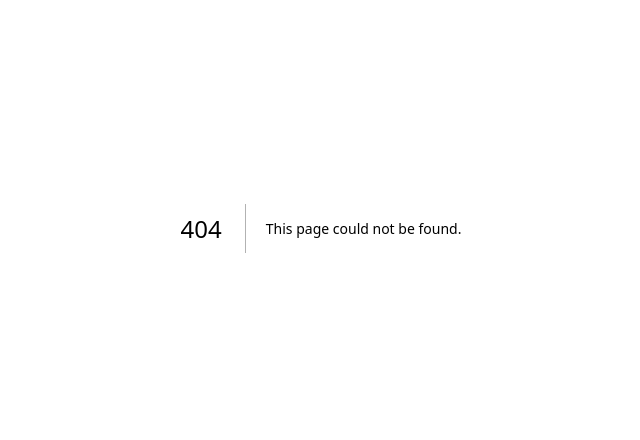
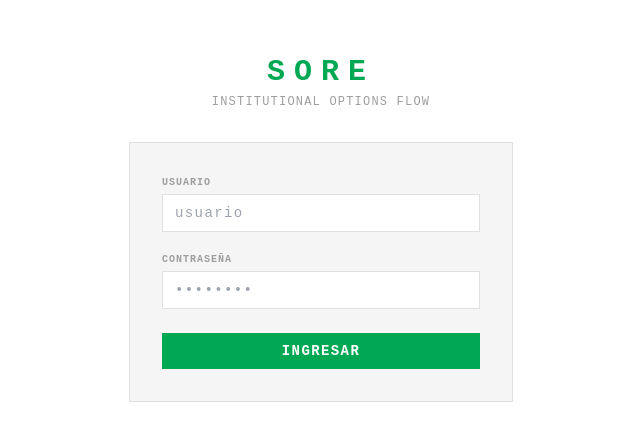
Before and after one commit to damo1606/sore, a Next.js app: page /login in a window 1280 px wide. Before the commit this address had no page. Shown: the part 172-612 px from the top of the page, without its empty margins (319-959 px from the left). Built offline with nearby package versions, Linux system fonts and the light colour scheme.

Commit message:
add login authentication with session cookie

```diff
--- /dev/null
+++ b/src/app/api/auth/login/route.ts
@@ -0,0 +1,26 @@
+import { NextRequest, NextResponse } from "next/server";
+
+const SESSION_COOKIE = "sore_session";
+const SESSION_TOKEN = process.env.SESSION_SECRET ?? "sore_secret_token";
+
+export async function POST(request: NextRequest) {
+  const { username, password } = await request.json();
+
+  const validUser = process.env.AUTH_USERNAME ?? "admin";
+  const validPass = process.env.AUTH_PASSWORD ?? "sore2024";
+
+  if (username !== validUser || password !== validPass) {
+    return NextResponse.json({ error: "Credenciales incorrectas" }, { status: 401 });
+  }
+
+  const response = NextResponse.json({ ok: true });
+  response.cookies.set(SESSION_COOKIE, SESSION_TOKEN, {
+    httpOnly: true,
+    secure: process.env.NODE_ENV === "production",
+    sameSite: "lax",
+    path: "/",
+    maxAge: 60 * 60 * 24 * 7, // 7 días
+  });
+
+  return response;
+}
--- /dev/null
+++ b/src/app/api/auth/logout/route.ts
@@ -0,0 +1,11 @@
+import { NextResponse } from "next/server";
+
+export async function POST() {
+  const response = NextResponse.json({ ok: true });
+  response.cookies.set("sore_session", "", {
+    httpOnly: true,
+    path: "/",
+    maxAge: 0,
+  });
+  return response;
+}
--- /dev/null
+++ b/src/app/login/page.tsx
@@ -0,0 +1,84 @@
+"use client";
+
+import { useState } from "react";
+import { useRouter } from "next/navigation";
+
+export default function LoginPage() {
+  const router = useRouter();
+  const [username, setUsername] = useState("");
+  const [password, setPassword] = useState("");
+  const [error, setError] = useState("");
+  const [loading, setLoading] = useState(false);
+
+  async function handleSubmit(e: React.FormEvent) {
+    e.preventDefault();
+    setLoading(true);
+    setError("");
+
+    const res = await fetch("/api/auth/login", {
+      method: "POST",
+      headers: { "Content-Type": "application/json" },
+      body: JSON.stringify({ username, password }),
+    });
+
+    if (res.ok) {
+      router.push("/");
+      router.refresh();
+    } else {
+      const json = await res.json();
+      setError(json.error ?? "Error al iniciar sesión");
+      setLoading(false);
+    }
+  }
+
+  return (
+    <div className="min-h-screen bg-bg flex items-center justify-center px-4">
+      <div className="w-full max-w-sm">
+        <div className="text-center mb-8">
+          <div className="text-accent font-bold text-3xl tracking-[0.3em] mb-1">SORE</div>
+          <div className="text-muted text-xs tracking-widest">INSTITUTIONAL OPTIONS FLOW</div>
+        </div>
+
+        <form onSubmit={handleSubmit} className="border border-border bg-surface p-8 flex flex-col gap-5">
+          <div className="flex flex-col gap-1">
+            <label className="text-[10px] text-muted tracking-widest font-bold">USUARIO</label>
+            <input
+              type="text"
+              value={username}
+              onChange={(e) => setUsername(e.target.value)}
+              className="bg-bg border border-border text-gray-900 px-3 py-2 text-sm tracking-widest focus:outline-none focus:border-accent transition-colors"
+              placeholder="usuario"
+              autoComplete="username"
+              required
+            />
+          </div>
+
+          <div className="flex flex-col gap-1">
+            <label className="text-[10px] text-muted tracking-widest font-bold">CONTRASEÑA</label>
+            <input
+              type="password"
+              value={password}
+              onChange={(e) => setPassword(e.target.value)}
+              className="bg-bg border border-border text-gray-900 px-3 py-2 text-sm tracking-widest focus:outline-none focus:border-accent transition-colors"
+              placeholder="••••••••"
+              autoComplete="current-password"
+              required
+            />
+          </div>
+
+          {error && (
+            <div className="text-red-500 text-xs tracking-widest text-center">{error}</div>
+          )}
+
+          <button
+            type="submit"
+            disabled={loading}
+            className="bg-accent text-white py-2 text-sm font-bold tracking-widest hover:opacity-80 disabled:opacity-40 transition-opacity mt-1"
+          >
+            {loading ? "..." : "INGRESAR"}
+          </button>
+        </form>
+      </div>
+    </div>
+  );
+}
--- /dev/null
+++ b/src/middleware.ts
@@ -0,0 +1,26 @@
+import { NextRequest, NextResponse } from "next/server";
+
+const SESSION_COOKIE = "sore_session";
+const SESSION_TOKEN = process.env.SESSION_SECRET ?? "sore_secret_token";
+
+export function middleware(request: NextRequest) {
+  const { pathname } = request.nextUrl;
+
+  // Permitir rutas de auth sin protección
+  if (pathname.startsWith("/login") || pathname.startsWith("/api/auth")) {
+    return NextResponse.next();
+  }
+
+  const session = request.cookies.get(SESSION_COOKIE)?.value;
+
+  if (session !== SESSION_TOKEN) {
+    const loginUrl = new URL("/login", request.url);
+    return NextResponse.redirect(loginUrl);
+  }
+
+  return NextResponse.next();
+}
+
+export const config = {
+  matcher: ["/((?!_next/static|_next/image|favicon.ico).*)"],
+};
```
